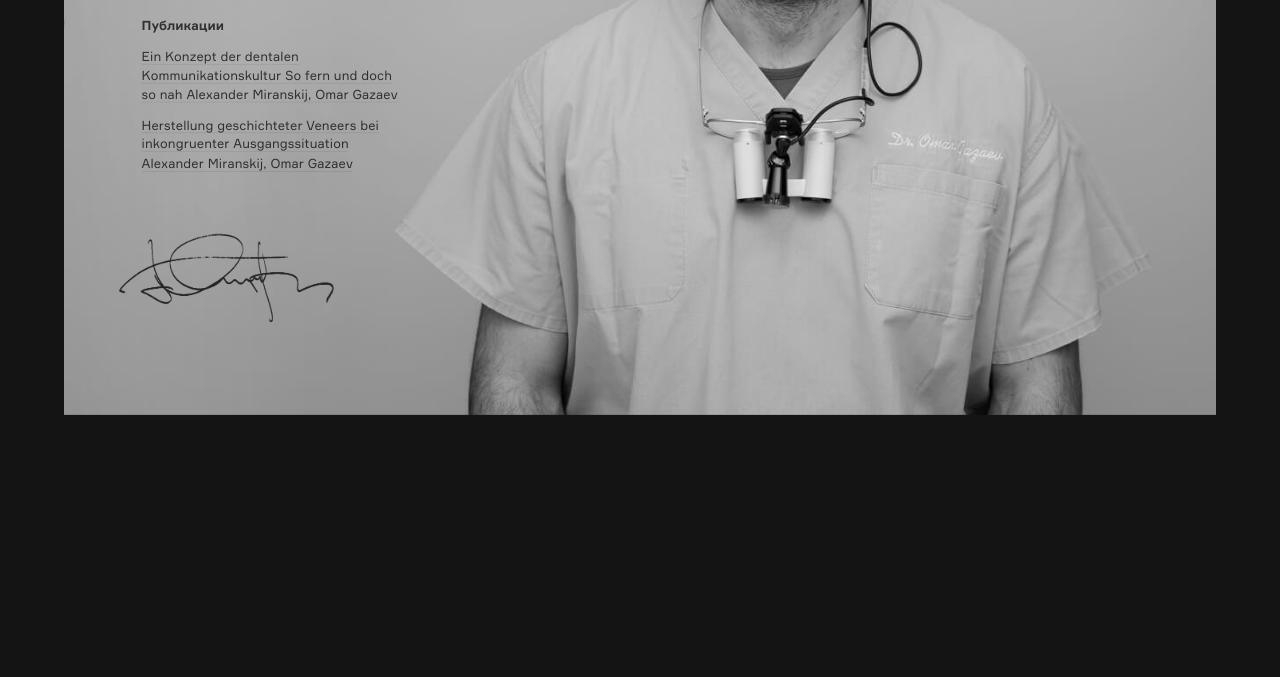
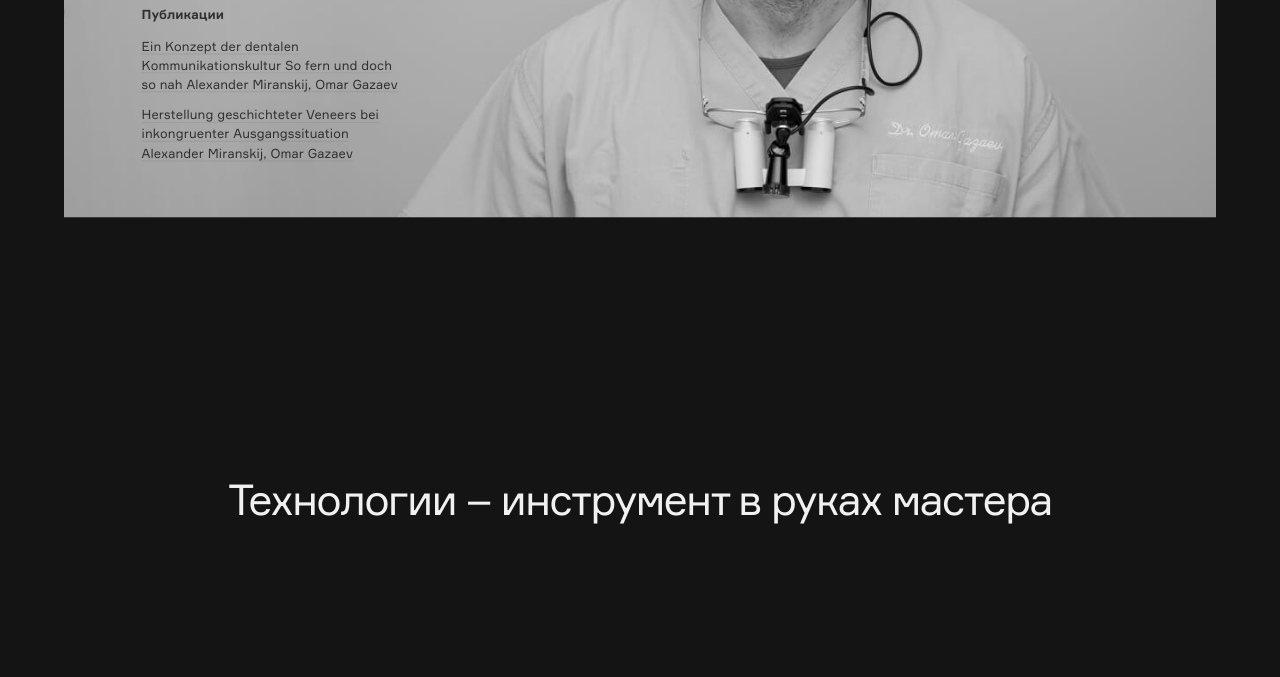
Before and after one commit to Ksushana/9sense, a website: page src/index.pug in a window 1280 px wide. Shown: the part 1294-1971 px from the top of the page. Drawn offline with nearby package versions, Linux system fonts and the light colour scheme; files that its build step writes are made by us from their sources; files whose address does not match are found by name.

Commit message:
Убрал подпись

```diff
--- a/src/index.pug
+++ b/src/index.pug
@@ -84,8 +84,6 @@
                   li: +link-text( "Ein Konzept der dentalen Kommunikationskultur So fern und doch so nah Alexander Miranskij, Omar Gazaev", href="https://dentalmanufaktur-nuernberg.de/wordpress/wp-content/uploads/2017/08/qz_2013_03_s0280_scr-Kopie.pdf", "" )
                   li: +link-text( "Herstellung geschichteter Veneers bei inkongruenter Ausgangssituation Alexander Miranskij, Omar Gazaev", href="https://dentalmanufaktur-nuernberg.de/wordpress/wp-content/uploads/2017/08/qz_2014_09_s1164-Kopie.pdf", "" )
 
-                .about__signature
-                  img( src="img/sign.png" width="155" height="64" alt="signature" loading="lazy" )
           .about__mobile.small-text
             p Омар Газаев, стоматолог
             button(data-toggle="modal" data-target="[data-about-modal]") Специализации и публикации
@@ -249,9 +247,6 @@
                 li: +link-text( "Ein Konzept der dentalen Kommunikationskultur So fern und doch so nah Alexander Miranskij, Omar Gazaev", href="https://dentalmanufaktur-nuernberg.de/wordpress/wp-content/uploads/2017/08/qz_2013_03_s0280_scr-Kopie.pdf", "" )
                 li: +link-text( "Herstellung geschichteter Veneers bei inkongruenter Ausgangssituation Alexander Miranskij, Omar Gazaev", href="https://dentalmanufaktur-nuernberg.de/wordpress/wp-content/uploads/2017/08/qz_2014_09_s1164-Kopie.pdf", "" )
 
-              .about__signature
-                img( src="img/sign.png" width="155" height="64" alt="signature" )
-
       .modal.info-modal.about-specializations-modal.fade(data-about-specializations-modal tabindex="-1" role="dialog" aria-labelledby="callback" aria-hidden="true")
         .modal-dialog.modal-dialog-centered
           .modal-content
--- a/src/sass/blocks/about.scss
+++ b/src/sass/blocks/about.scss
@@ -81,7 +81,7 @@
 
 .about__block {
   width: size(328px);
-  height: size(912px);
+  height: size(678px);
   color: rgba(31, 31, 31, 0.88);
 
   h2 {
```
Also changed, not shown: build/css/style.css, build/css/style.min.css, build/index.html.
